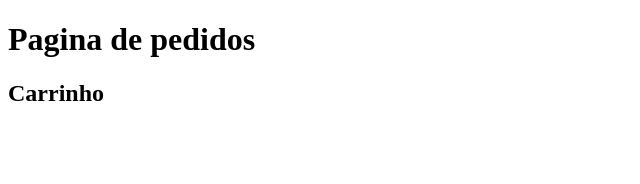
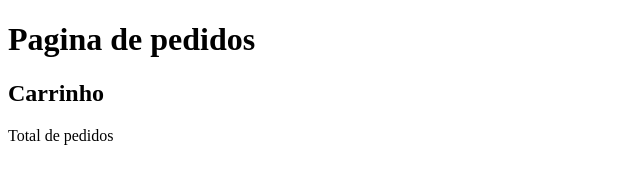
Before and after one commit to pedrh7/aula-github, a plain HTML site: page pedidos.html in a window 1280 px wide. Shown: the whole page, without its empty margins (0-640 px from the left). Drawn offline with Linux system fonts and the light colour scheme.

Commit message:
(w) total de pedidos

```diff
--- a/pedidos.html
+++ b/pedidos.html
@@ -8,6 +8,7 @@
 <body>
     <h1> Pagina de pedidos</h1>
     <h2> Carrinho <h2>
+    </h2>Total de pedidos</h2>
 </body>
 </html>
 </html></htmll>
```
